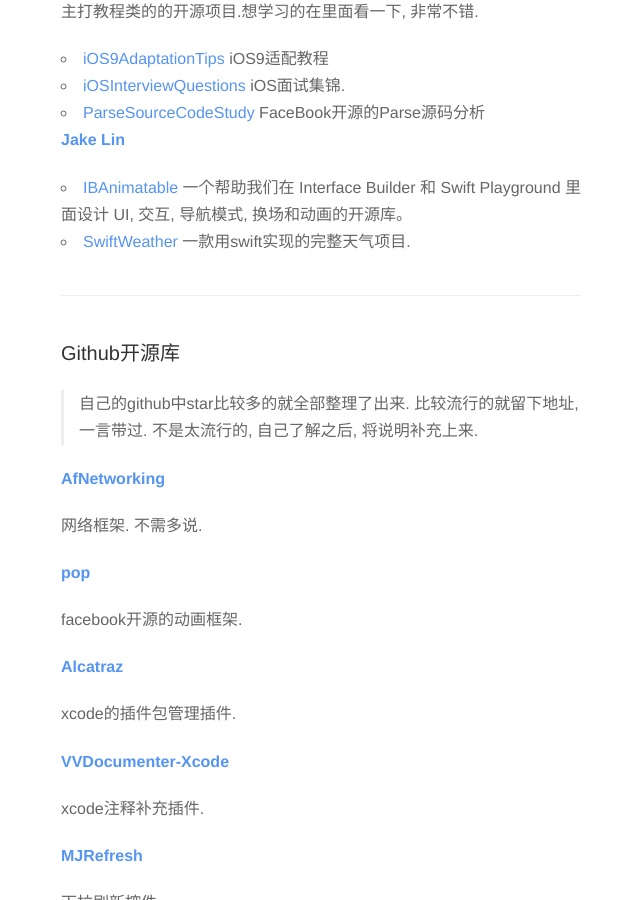
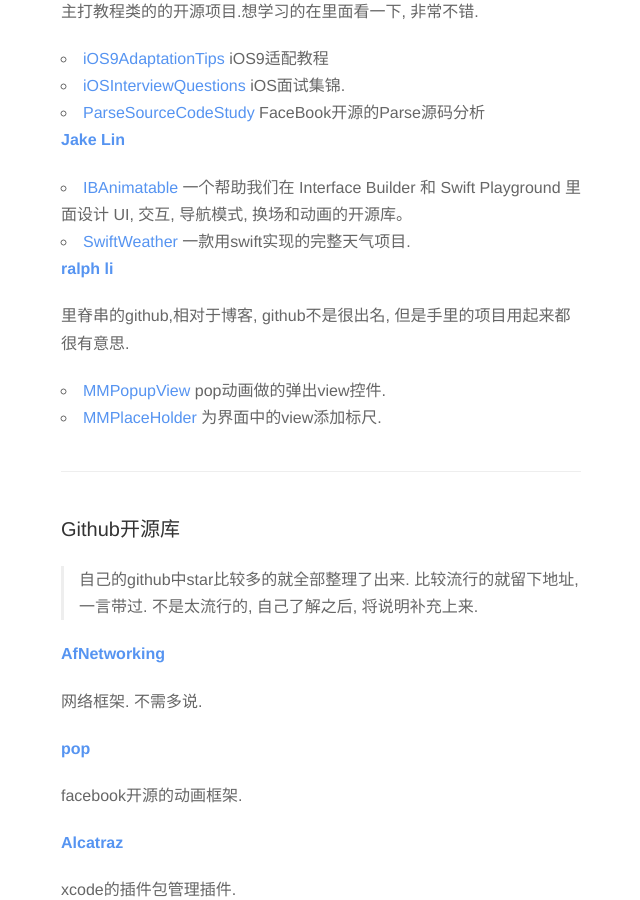
Before and after one commit to gq630960023/gq630960023.github.io, a Jekyll site: the page built from _posts/2016-01-16-github目录整理.markdown, in a window 1280 px wide and 900 px high, scrolled down 1461 px. Shown: the whole window, without its empty margins (319-959 px from the left). Built offline with Jekyll 4.4.1, drawn with Linux system fonts in a browser that asks for light colours; nearby versions of some CDN libraries; Markdown is read by kramdown in place of the engine named in the settings.

Commit message:
github目录更新

```diff
--- a/_posts/2016-01-16-github目录整理.markdown
+++ b/_posts/2016-01-16-github目录整理.markdown
@@ -66,6 +66,13 @@ Charcoal Design公司创始人兼iOS开发者.
 
 * [IBAnimatable](https://github.com/JakeLin/IBAnimatable) 一个帮助我们在 Interface Builder 和 Swift Playground 里面设计 UI, 交互, 导航模式, 换场和动画的开源库。
 * [SwiftWeather](https://github.com/ChenYilong/iOSInterviewQuestions) 一款用swift实现的完整天气项目.
+
+####[ralph li](https://github.com/adad184)
+
+里脊串的github,相对于博客, github不是很出名, 但是手里的项目用起来都很有意思.
+
+* [MMPopupView](https://github.com/adad184/MMPopupView) pop动画做的弹出view控件.
+* [MMPlaceHolder](https://github.com/adad184/MMPlaceHolder) 为界面中的view添加标尺.
 
 
 ---
```
